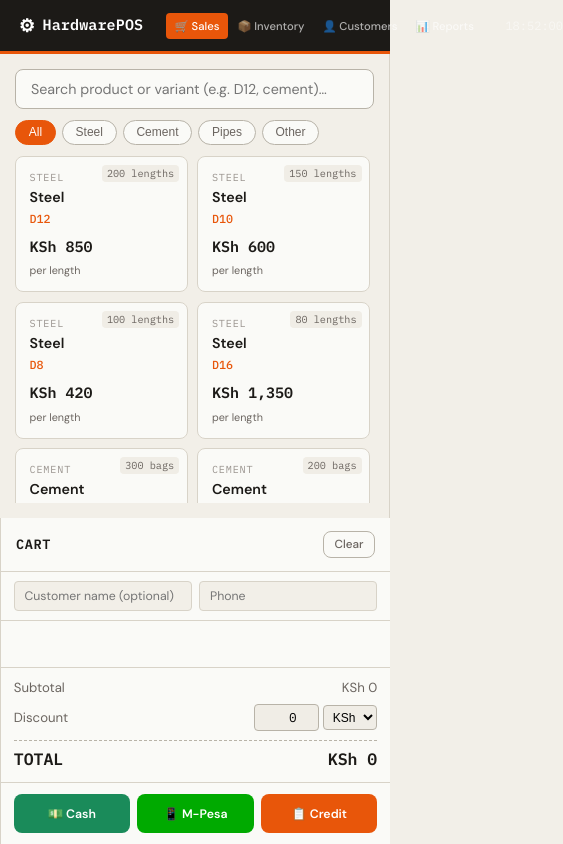
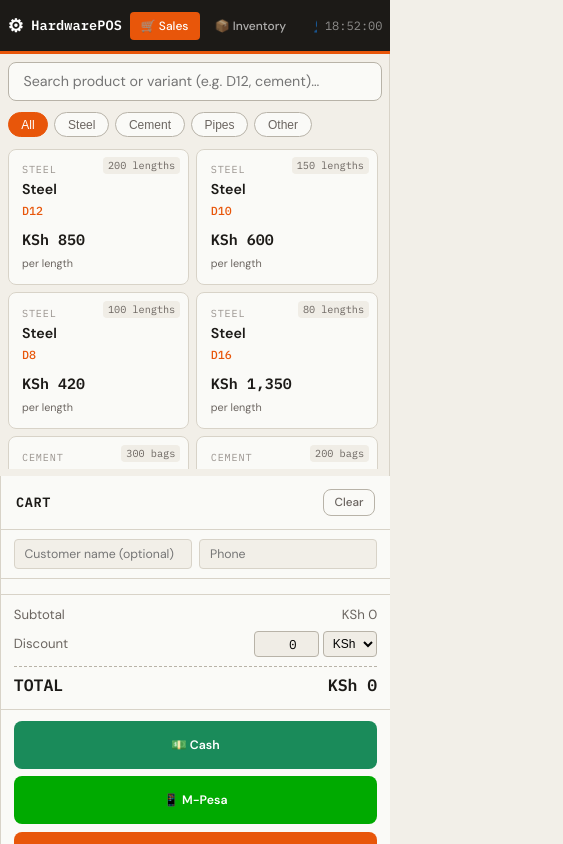
Before and after one commit to scriptkid-ke/POS, a plain HTML site: page index.html in a window 390 px wide. Shown: the whole page, 563 px wide, since content can reach past the window. Drawn offline with Linux system fonts and the light colour scheme.

Commit message:
Mobile responsive

```diff
--- a/index.html
+++ b/index.html
@@ -3,10 +3,13 @@
 <head>
   <meta charset="UTF-8" />
   <meta name="viewport" content="width=device-width, initial-scale=1.0" />
+  <meta name="theme-color" content="#0f172a">
+  <meta name="msapplication-TileColor" content="#0f172a">
   <title>HardwarePos Kenya</title>
   <link rel="stylesheet" href="style.css" />
   <link href="https://fonts.googleapis.com/css2?family=IBM+Plex+Mono:wght@400;500;600&family=DM+Sans:wght@400;500;600&display=swap" rel="stylesheet" />
-  <link rel="manifest" href="/manifest.json">
+  <link rel="manifest" href="./manifest.json">
+  <link rel="mask-icon" href="path-to-icon.svg" color="#0f172a">
 </head>
 <body>
 
--- a/script.js
+++ b/script.js
@@ -866,7 +866,7 @@ document.addEventListener('keydown', e => {
 
 //sw.js
 if ("serviceWorker" in navigator) {
-  navigator.serviceWorker.register("/sw.js")
+  navigator.serviceWorker.register("./sw.js")
     .then(() => console.log("Service Worker Registered"));
 }
 
--- a/style.css
+++ b/style.css
@@ -62,6 +62,7 @@ html, body {
   position: sticky;
   top: 0;
   z-index: 100;
+  overflow: hidden;
   border-bottom: 3px solid var(--orange);
 }
 
@@ -90,6 +91,11 @@ html, body {
   display: flex;
   gap: 0.25rem;
   flex: 1;
+  min-width: 0;
+  overflow-x: auto;
+  scrollbar-width: none;
+  -ms-overflow-style: none;
+  -webkit-overflow-scrolling: touch;
 }
 
 .nav-btn {
@@ -104,8 +110,10 @@ html, body {
   cursor: pointer;
   transition: all 0.15s;
   white-space: nowrap;
+  flex-shrink: 0;
 }
 .nav-btn:hover { background: rgba(255,255,255,0.1); color: #fff; }
+.topbar-nav::-webkit-scrollbar { display: none; }
 .nav-btn.active {
   background: var(--orange);
   color: #fff;
@@ -446,6 +454,7 @@ html, body {
   border-radius: var(--radius);
   font-size: 0.82rem;
   font-weight: 600;
+  min-height: 48px;
   cursor: pointer;
   transition: all 0.15s;
   font-family: var(--font-body);
@@ -769,10 +778,46 @@ html, body {
     height: auto;
     min-height: calc(100vh - 54px);
   }
-  .products-panel { height: 55vh; }
+  .products-panel {
+    height: 50vh;
+    padding: 0.5rem;
+  }
   .cart-panel { height: auto; }
-  .product-grid { grid-template-columns: repeat(auto-fill, minmax(130px, 1fr)); }
-  .topbar-nav { gap: 0; }
-  .nav-btn { padding: 0.4rem 0.6rem; font-size: 0.75rem; }
+  .product-grid {
+    grid-template-columns: repeat(auto-fill, minmax(140px, 1fr));
+    gap: 0.5rem;
+  }
+  .topbar { gap: 0.75rem; }
+  .topbar-nav { gap: 0.25rem; }
+  .nav-btn {
+    padding: 0.4rem 0.75rem;
+    font-size: 0.8rem;
+  }
   .brand-sub { display: none; }
+  .brand-name { font-size: 0.9rem; }
+
+  .cart-item { padding: 0.75rem 0.5rem; }
+  .ci-price-edit { width: 75px; }
+  .qty-btn { width: 32px; height: 32px; } /* Larger touch target */
+
+  .payment-buttons {
+    grid-template-columns: 1fr; /* Stack buttons on very small screens */
+  }
+
+  .table-wrap {
+    width: 100%;
+    overflow-x: auto;
+    -webkit-overflow-scrolling: touch;
+  }
+
+  .data-table {
+    min-width: 700px; /* Ensures table remains readable without squishing columns */
+  }
 }
+
+@media (max-width: 480px) {
+  .topbar { padding: 0 0.5rem; gap: 0.5rem; }
+  .product-grid { grid-template-columns: 1fr 1fr; }
+  .report-cards { grid-template-columns: 1fr 1fr; }
+  .modal { width: 100%; height: 100%; border-radius: 0; max-height: 100%; }
+}
```
Also changed, not shown: sw.js (+5 -4 lines), manifest.json, 1 other file.
